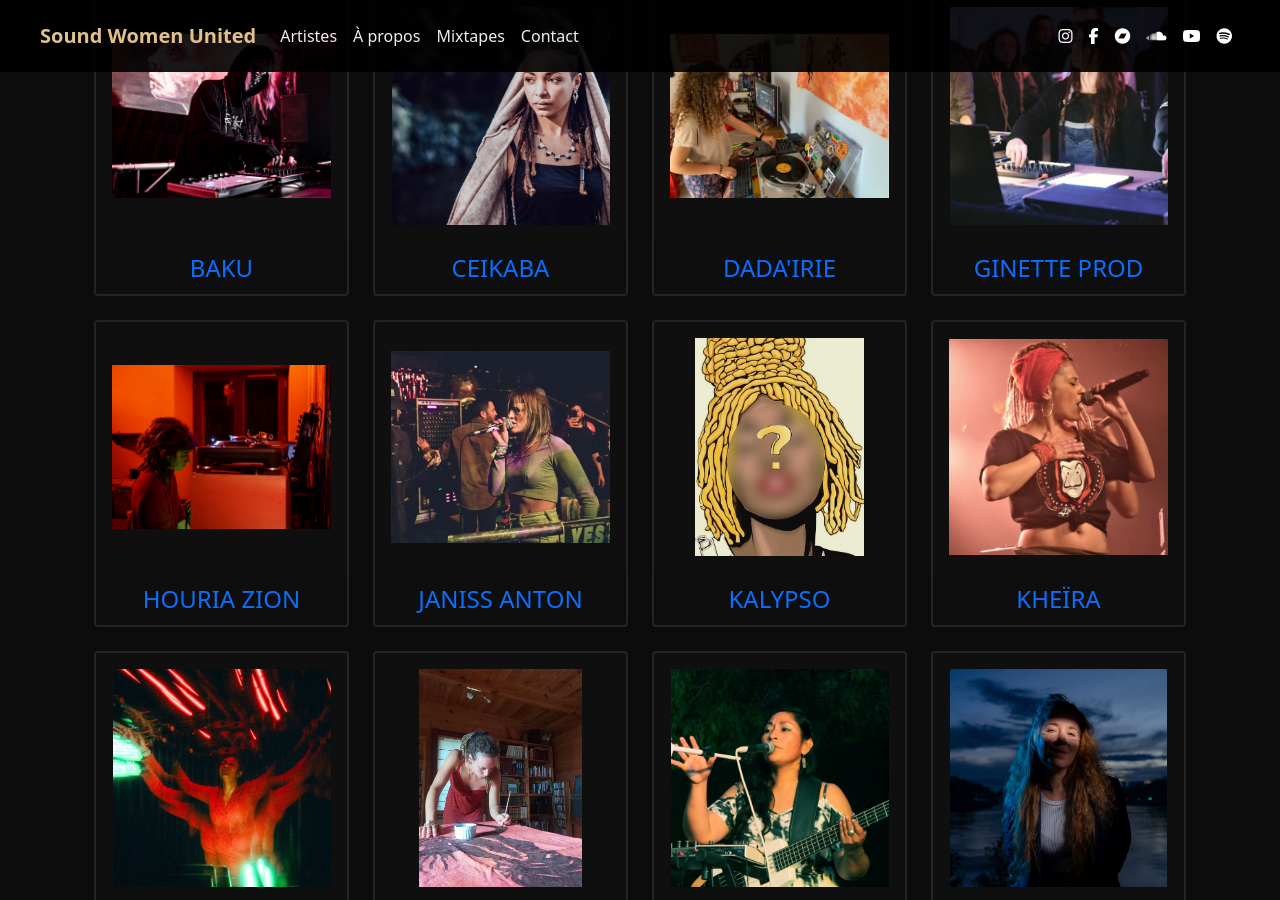
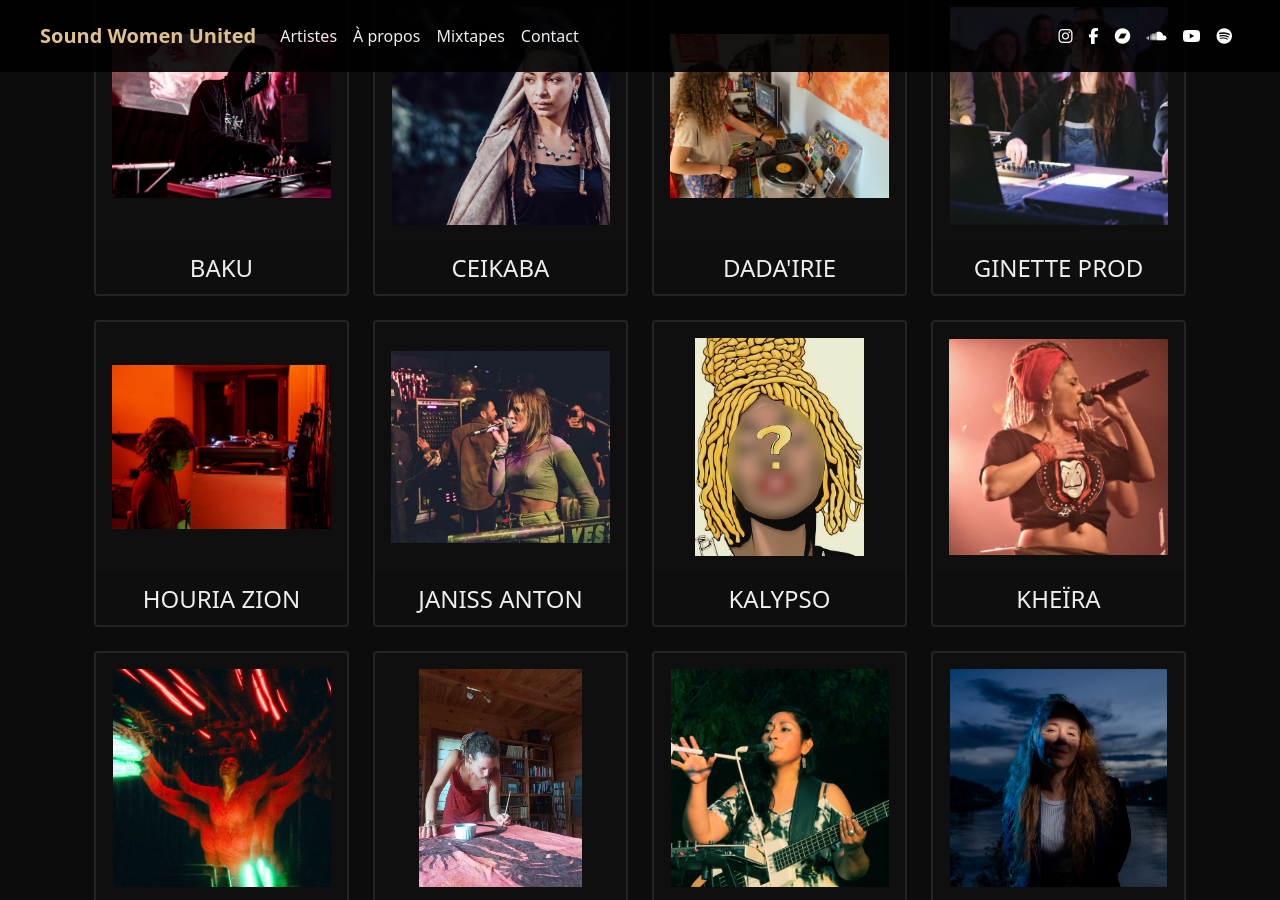
Before and after one commit to sabord/swu, a Jekyll site: the page built from docs/index.html, in a window 1280 px wide and 900 px high, scrolled down 1535 px. Built offline with Jekyll 4.4.1, drawn with Linux system fonts in a browser that asks for light colours.

Commit message:
fix links css

```diff
--- a/docs/assets/css/main.css
+++ b/docs/assets/css/main.css
@@ -79,14 +79,20 @@ section {
   font-weight: 500;
 }
 
-a {
-  text-decoration: none;
-}
-
 #about a,
 #mixtapes a,
 #contact a {
   border-bottom: var(--tertiary-color) 2px solid;
+}
+
+a {
+  text-decoration: none;
+  outline: 0;
+  color: var(--text-color);
+}
+
+a:hover {
+  color: var(--bright-color);
 }
 
 section a:hover {
```
